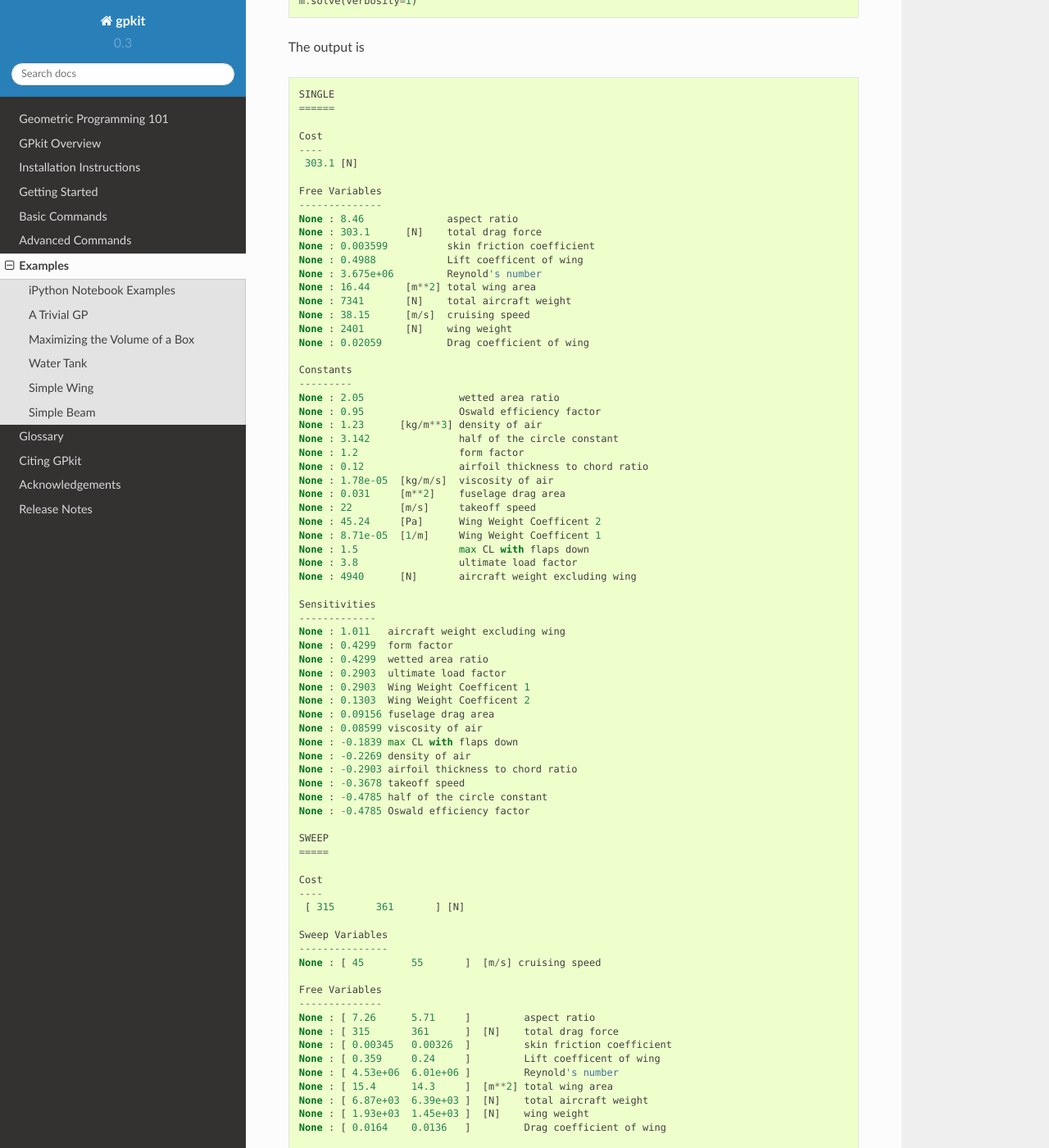
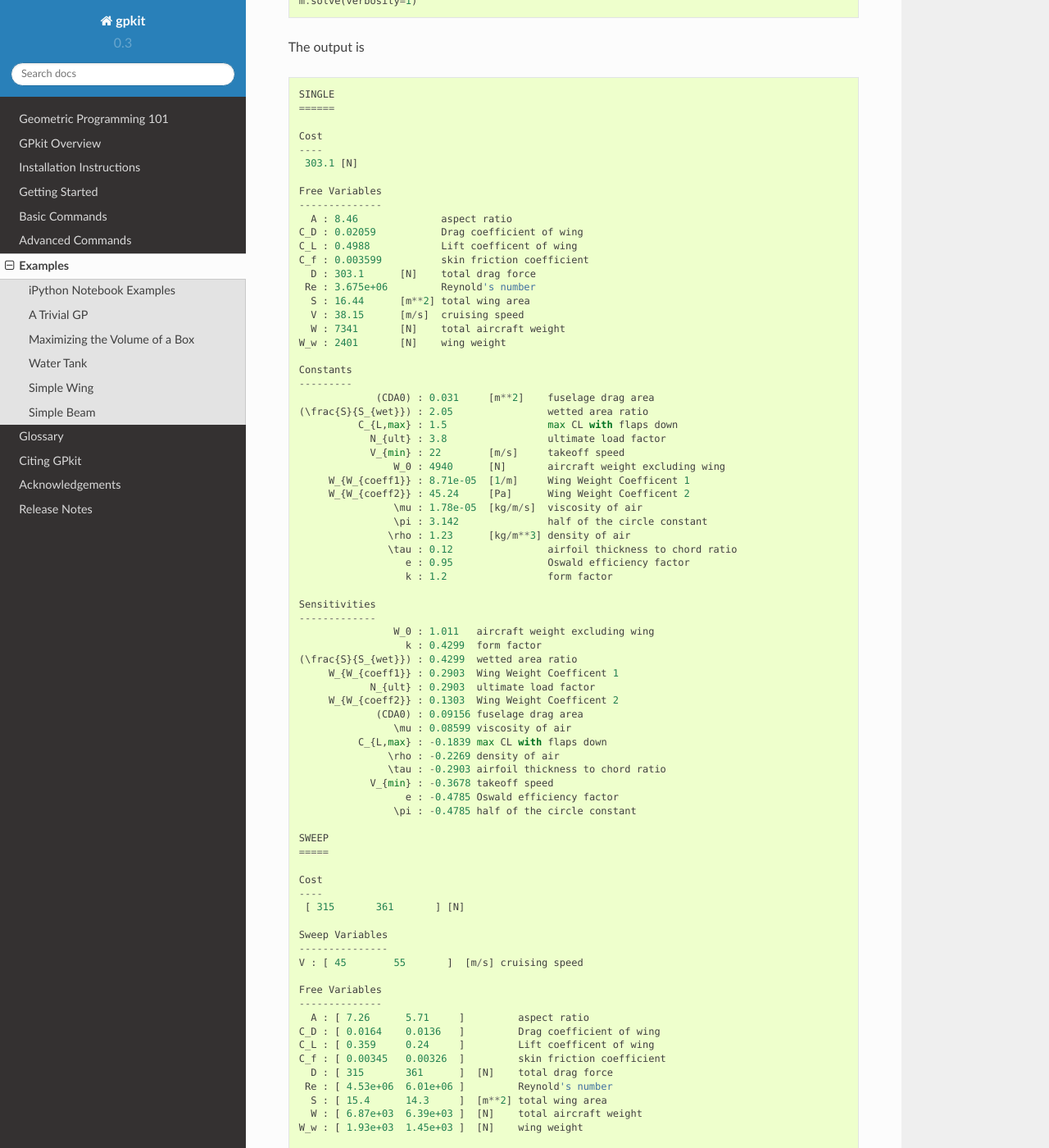
Before and after one commit to convexengineering/gpkit, a Sphinx documentation site: the page built from docs/source/examples.rst, in a window 1280 px wide and 1400 px high, scrolled down 4115 px. Shown: the whole window at 82% size. Built offline with Sphinx 7.4.7 and the Read the Docs theme 2.0.0, drawn with Linux system fonts in a browser that asks for light colours; some of the changed text lies outside the part shown.

Commit message:
standardize and fix some aspects of string printing

```diff
--- a/docs/source/examples/beam_output.txt
+++ b/docs/source/examples/beam_output.txt
@@ -5,24 +5,24 @@ Cost
 
 Free Variables
 --------------
-None : 1                                               [m]   Length of an element
-None : [ 500       400       300       200      ... ]  [N]   Internal shear
-None : [ 1.25e+03  800       450       200      ... ]  [N*m] Internal moment
-None : [  -        0.0513    0.185     0.366    ... ]  [m]   Displacement
-None : [  -        0.103     0.165     0.198    ... ]        Slope
+    dx : 1                                               [m]   Length of an element
+     M : [ 1.25e+03  800       450       200      ... ]  [N*m] Internal moment
+     V : [ 500       400       300       200      ... ]  [N]   Internal shear
+\theta : [  -        0.103     0.165     0.198    ... ]        Slope
+     w : [  -        0.0513    0.185     0.366    ... ]  [m]   Displacement
 
 Constants
 ---------
-None : 1e+04                                           [N*m**2]
-None : 5                                               [m]      Overall beam length
-None : [  -         -         -         -       ... ]  [N*m]    Internal moment
-None : [ 0          -         -         -       ... ]           Slope
-None : [ 100       100       100       100      ... ]  [N/m]    Distributed load at each point
-None : [ 0          -         -         -       ... ]  [m]      Displacement
-None : [  -         -         -         -       ... ]  [N]      Internal shear
+    EI : 1e+04                                           [N*m**2]
+     L : 5                                               [m]      Overall beam length
+     M : [  -         -         -         -       ... ]  [N*m]    Internal moment
+     V : [  -         -         -         -       ... ]  [N]      Internal shear
+\theta : [ 0          -         -         -       ... ]           Slope
+     q : [ 100       100       100       100      ... ]  [N/m]    Distributed load at each point
+     w : [ 0          -         -         -       ... ]  [m]      Displacement
 
 Sensitivities
 -------------
-None : 4                                              Overall beam length
-None : [ 0.0072    0.0416    0.118     0.234    ... ] Distributed load at each point
-None : -1
+ L : 4                                              Overall beam length
+ q : [ 0.0072    0.0416    0.118     0.234    ... ] Distributed load at each point
+EI : -1
--- a/docs/source/examples/simple_box_output.txt
+++ b/docs/source/examples/simple_box_output.txt
@@ -5,20 +5,20 @@ Cost
 
 Free Variables
 --------------
-None : 8.163  [m] height
-None : 8.17   [m] depth
-None : 4.081  [m] width
+d : 8.17   [m] depth
+h : 8.163  [m] height
+w : 4.081  [m] width
 
 Constants
 ---------
-None : 50   [m**2] upper limit, floor area
-None : 10          upper limit, wall aspect ratio
-None : 10          upper limit, floor aspect ratio
-None : 200  [m**2] upper limit, wall area
-None : 2           lower limit, wall aspect ratio
-None : 2           lower limit, floor aspect ratio
+A_{floor} : 50   [m**2] upper limit, floor area
+ A_{wall} : 200  [m**2] upper limit, wall area
+    alpha : 2           lower limit, wall aspect ratio
+     beta : 10          upper limit, wall aspect ratio
+    delta : 10          upper limit, floor aspect ratio
+    gamma : 2           lower limit, floor aspect ratio
 
 Sensitivities
 -------------
-None : 0.5  lower limit, wall aspect ratio
-None : -1.5 upper limit, wall area
+   alpha : 0.5  lower limit, wall aspect ratio
+A_{wall} : -1.5 upper limit, wall area
--- a/docs/source/examples/simple_sp_output.txt
+++ b/docs/source/examples/simple_sp_output.txt
@@ -5,8 +5,8 @@ Cost
 
 Free Variables
 --------------
-None : 0.1
-None : 0.9
+x : 0.9
+y : 0.1
 
 Sensitivities
 -------------
--- a/docs/source/examples/simpleflight_output.txt
+++ b/docs/source/examples/simpleflight_output.txt
@@ -7,50 +7,50 @@ Cost
 
 Free Variables
 --------------
-None : 8.46              aspect ratio
-None : 303.1      [N]    total drag force
-None : 0.003599          skin friction coefficient
-None : 0.4988            Lift coefficent of wing
-None : 3.675e+06         Reynold's number
-None : 16.44      [m**2] total wing area
-None : 7341       [N]    total aircraft weight
-None : 38.15      [m/s]  cruising speed
-None : 2401       [N]    wing weight
-None : 0.02059           Drag coefficient of wing
+  A : 8.46              aspect ratio
+C_D : 0.02059           Drag coefficient of wing
+C_L : 0.4988            Lift coefficent of wing
+C_f : 0.003599          skin friction coefficient
+  D : 303.1      [N]    total drag force
+ Re : 3.675e+06         Reynold's number
+  S : 16.44      [m**2] total wing area
+  V : 38.15      [m/s]  cruising speed
+  W : 7341       [N]    total aircraft weight
+W_w : 2401       [N]    wing weight
 
 Constants
 ---------
-None : 2.05                wetted area ratio
-None : 0.95                Oswald efficiency factor
-None : 1.23      [kg/m**3] density of air
-None : 3.142               half of the circle constant
-None : 1.2                 form factor
-None : 0.12                airfoil thickness to chord ratio
-None : 1.78e-05  [kg/m/s]  viscosity of air
-None : 0.031     [m**2]    fuselage drag area
-None : 22        [m/s]     takeoff speed
-None : 45.24     [Pa]      Wing Weight Coefficent 2
-None : 8.71e-05  [1/m]     Wing Weight Coefficent 1
-None : 1.5                 max CL with flaps down
-None : 3.8                 ultimate load factor
-None : 4940      [N]       aircraft weight excluding wing
+             (CDA0) : 0.031     [m**2]    fuselage drag area
+(\frac{S}{S_{wet}}) : 2.05                wetted area ratio
+          C_{L,max} : 1.5                 max CL with flaps down
+            N_{ult} : 3.8                 ultimate load factor
+            V_{min} : 22        [m/s]     takeoff speed
+                W_0 : 4940      [N]       aircraft weight excluding wing
+     W_{W_{coeff1}} : 8.71e-05  [1/m]     Wing Weight Coefficent 1
+     W_{W_{coeff2}} : 45.24     [Pa]      Wing Weight Coefficent 2
+                \mu : 1.78e-05  [kg/m/s]  viscosity of air
+                \pi : 3.142               half of the circle constant
+               \rho : 1.23      [kg/m**3] density of air
+               \tau : 0.12                airfoil thickness to chord ratio
+                  e : 0.95                Oswald efficiency factor
+                  k : 1.2                 form factor
 
 Sensitivities
 -------------
-None : 1.011   aircraft weight excluding wing
-None : 0.4299  form factor
-None : 0.4299  wetted area ratio
-None : 0.2903  ultimate load factor
-None : 0.2903  Wing Weight Coefficent 1
-None : 0.1303  Wing Weight Coefficent 2
-None : 0.09156 fuselage drag area
-None : 0.08599 viscosity of air
-None : -0.1839 max CL with flaps down
-None : -0.2269 density of air
-None : -0.2903 airfoil thickness to chord ratio
-None : -0.3678 takeoff speed
-None : -0.4785 half of the circle constant
-None : -0.4785 Oswald efficiency factor
+                W_0 : 1.011   aircraft weight excluding wing
+                  k : 0.4299  form factor
+(\frac{S}{S_{wet}}) : 0.4299  wetted area ratio
+     W_{W_{coeff1}} : 0.2903  Wing Weight Coefficent 1
+            N_{ult} : 0.2903  ultimate load factor
+     W_{W_{coeff2}} : 0.1303  Wing Weight Coefficent 2
+             (CDA0) : 0.09156 fuselage drag area
+                \mu : 0.08599 viscosity of air
+          C_{L,max} : -0.1839 max CL with flaps down
+               \rho : -0.2269 density of air
+               \tau : -0.2903 airfoil thickness to chord ratio
+            V_{min} : -0.3678 takeoff speed
+                  e : -0.4785 Oswald efficiency factor
+                \pi : -0.4785 half of the circle constant
 
 SWEEP
 =====
@@ -61,51 +61,51 @@ Cost
 
 Sweep Variables
 ---------------
-None : [ 45        55       ]  [m/s] cruising speed
+V : [ 45        55       ]  [m/s] cruising speed
 
 Free Variables
 --------------
-None : [ 7.26      5.71     ]         aspect ratio
-None : [ 315       361      ]  [N]    total drag force
-None : [ 0.00345   0.00326  ]         skin friction coefficient
-None : [ 0.359     0.24     ]         Lift coefficent of wing
-None : [ 4.53e+06  6.01e+06 ]         Reynold's number
-None : [ 15.4      14.3     ]  [m**2] total wing area
-None : [ 6.87e+03  6.39e+03 ]  [N]    total aircraft weight
-None : [ 1.93e+03  1.45e+03 ]  [N]    wing weight
-None : [ 0.0164    0.0136   ]         Drag coefficient of wing
+  A : [ 7.26      5.71     ]         aspect ratio
+C_D : [ 0.0164    0.0136   ]         Drag coefficient of wing
+C_L : [ 0.359     0.24     ]         Lift coefficent of wing
+C_f : [ 0.00345   0.00326  ]         skin friction coefficient
+  D : [ 315       361      ]  [N]    total drag force
+ Re : [ 4.53e+06  6.01e+06 ]         Reynold's number
+  S : [ 15.4      14.3     ]  [m**2] total wing area
+  W : [ 6.87e+03  6.39e+03 ]  [N]    total aircraft weight
+W_w : [ 1.93e+03  1.45e+03 ]  [N]    wing weight
 
 Constants
 ---------
-None : 2.05                wetted area ratio
-None : 0.95                Oswald efficiency factor
-None : 1.23      [kg/m**3] density of air
-None : 3.142               half of the circle constant
-None : 1.2                 form factor
-None : 0.12                airfoil thickness to chord ratio
-None : 1.78e-05  [kg/m/s]  viscosity of air
-None : 0.031     [m**2]    fuselage drag area
-None : 22        [m/s]     takeoff speed
-None : 45.24     [Pa]      Wing Weight Coefficent 2
-None : 8.71e-05  [1/m]     Wing Weight Coefficent 1
-None : 1.5                 max CL with flaps down
-None : 3.8                 ultimate load factor
-None : 4940      [N]       aircraft weight excluding wing
+             (CDA0) : 0.031     [m**2]    fuselage drag area
+(\frac{S}{S_{wet}}) : 2.05                wetted area ratio
+          C_{L,max} : 1.5                 max CL with flaps down
+            N_{ult} : 3.8                 ultimate load factor
+            V_{min} : 22        [m/s]     takeoff speed
+                W_0 : 4940      [N]       aircraft weight excluding wing
+     W_{W_{coeff1}} : 8.71e-05  [1/m]     Wing Weight Coefficent 1
+     W_{W_{coeff2}} : 45.24     [Pa]      Wing Weight Coefficent 2
+                \mu : 1.78e-05  [kg/m/s]  viscosity of air
+                \pi : 3.142               half of the circle constant
+               \rho : 1.23      [kg/m**3] density of air
+               \tau : 0.12                airfoil thickness to chord ratio
+                  e : 0.95                Oswald efficiency factor
+                  k : 1.2                 form factor
 
 Sensitivities
 -------------
-None : [ 0.929     0.844    ] aircraft weight excluding wing
-None : [ 0.453     0.886    ] cruising speed
-None : [ 0.517     0.591    ] form factor
-None : [ 0.517     0.591    ] wetted area ratio
-None : [ 0.206     0.127    ] Wing Weight Coefficent 1
-None : [ 0.206     0.127    ] ultimate load factor
-None : [ 0.123     0.16     ] fuselage drag area
-None : [ 0.103     0.118    ] viscosity of air
-None : [ 0.116     0.102    ] Wing Weight Coefficent 2
-None : [ -0.148    -0.065   ] density of air
-None : [ -0.206    -0.127   ] airfoil thickness to chord ratio
-None : [ -0.361    -0.249   ] half of the circle constant
-None : [ -0.361    -0.249   ] Oswald efficiency factor
-None : [ -0.324    -0.449   ] max CL with flaps down
-None : [ -0.647    -0.898   ] takeoff speed
+                W_0 : [ 0.929     0.844    ] aircraft weight excluding wing
+                  V : [ 0.453     0.886    ] cruising speed
+                  k : [ 0.517     0.591    ] form factor
+(\frac{S}{S_{wet}}) : [ 0.517     0.591    ] wetted area ratio
+     W_{W_{coeff1}} : [ 0.206     0.127    ] Wing Weight Coefficent 1
+            N_{ult} : [ 0.206     0.127    ] ultimate load factor
+             (CDA0) : [ 0.123     0.16     ] fuselage drag area
+                \mu : [ 0.103     0.118    ] viscosity of air
+     W_{W_{coeff2}} : [ 0.116     0.102    ] Wing Weight Coefficent 2
+               \rho : [ -0.148    -0.065   ] density of air
+               \tau : [ -0.206    -0.127   ] airfoil thickness to chord ratio
+                  e : [ -0.361    -0.249   ] Oswald efficiency factor
+                \pi : [ -0.361    -0.249   ] half of the circle constant
+          C_{L,max} : [ -0.324    -0.449   ] max CL with flaps down
+            V_{min} : [ -0.647    -0.898   ] takeoff speed
--- a/docs/source/examples/water_tank_output.txt
+++ b/docs/source/examples/water_tank_output.txt
@@ -5,16 +5,16 @@ Cost
 
 Free Variables
 --------------
-None : 1.293                             [m**2] Surface Area of the Tank
-None : 0.1                               [m**3] Volume of the Tank
-None : [ 0.464     0.464     0.464    ]  [m]    Dimension Vector
+A : 1.293                             [m**2] Surface Area of the Tank
+V : 0.1                               [m**3] Volume of the Tank
+d : [ 0.464     0.464     0.464    ]  [m]    Dimension Vector
 
 Constants
 ---------
-None : 100   [kg]      Mass of Water in the Tank
-None : 1000  [kg/m**3] Density of Water in the Tank
+   M : 100   [kg]      Mass of Water in the Tank
+\rho : 1000  [kg/m**3] Density of Water in the Tank
 
 Sensitivities
 -------------
-None : 0.6667  Mass of Water in the Tank
-None : -0.6667 Density of Water in the Tank
+   M : 0.6667  Mass of Water in the Tank
+\rho : -0.6667 Density of Water in the Tank
```
Also changed, not shown: 5 other files.
